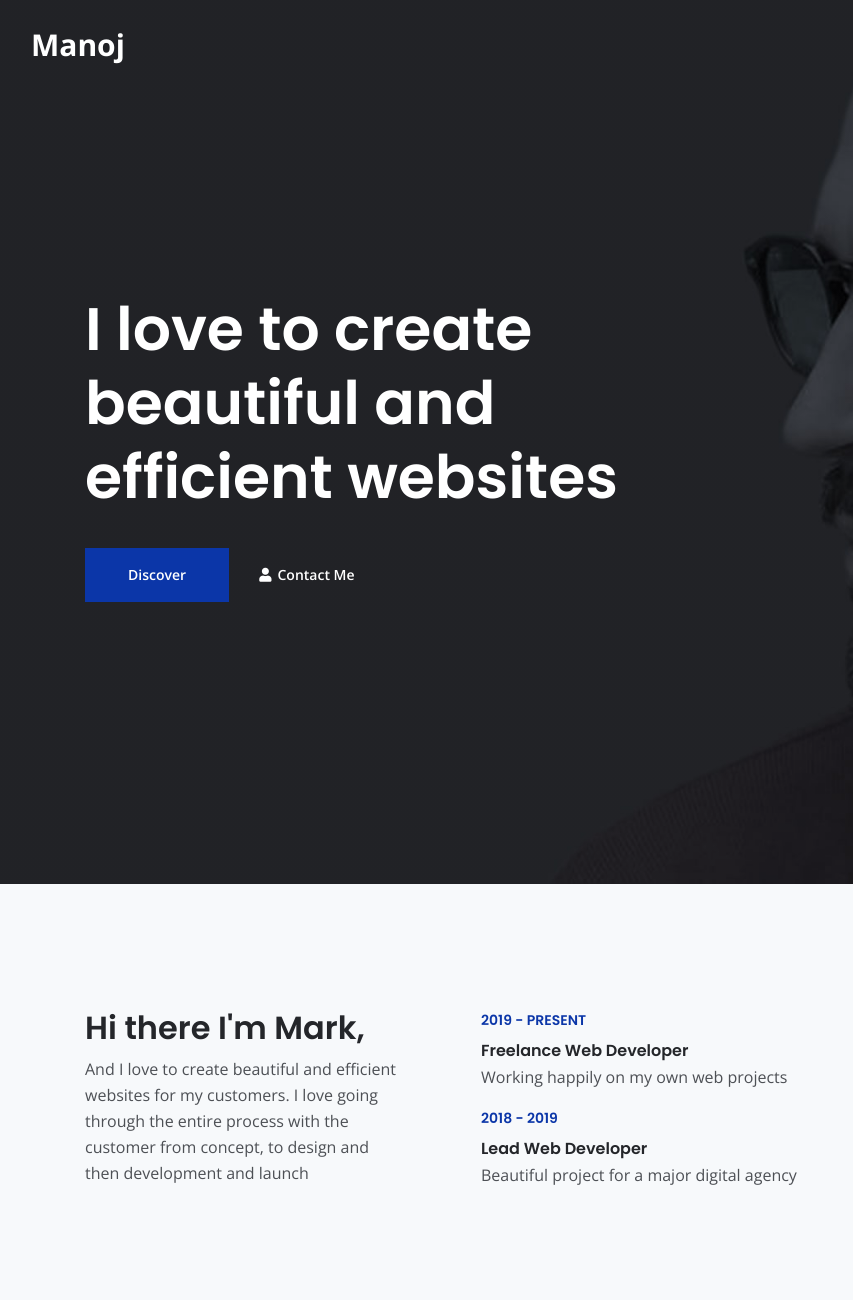
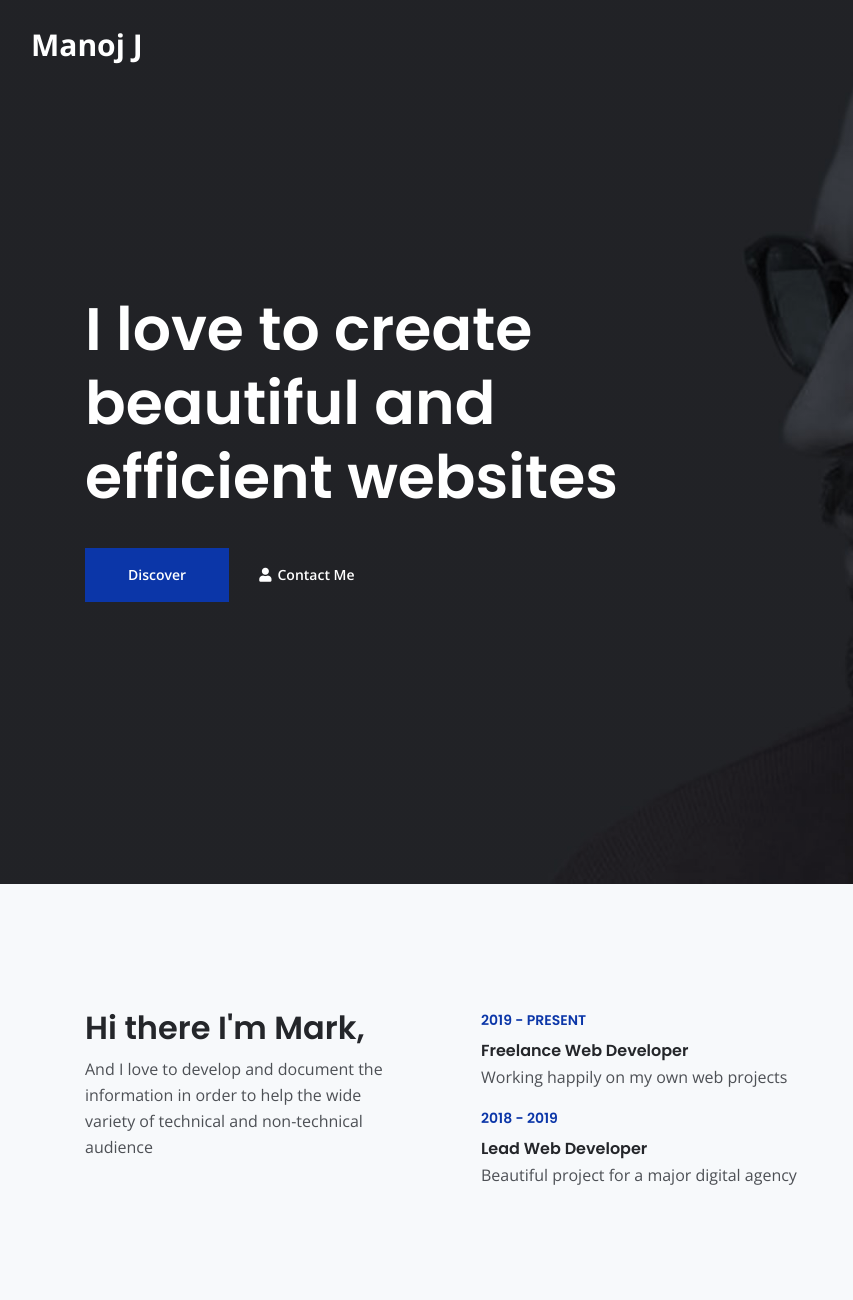
Before and after one commit to manojmandya07/Myprofile, a plain HTML site: page index.html in a window 1280 px wide. Shown: the top 1300 px of the page, 0-853 px from the left. Drawn offline with nearby package versions, Linux system fonts and the light colour scheme.

Commit message:
Update index.html

```diff
--- a/index.html
+++ b/index.html
@@ -37,7 +37,7 @@
         <div class="container">
 
             <!-- Image Logo -->
-            <a class="navbar-brand logo-text page-scroll" href="index.html">Manoj</a>
+            <a class="navbar-brand logo-text page-scroll" href="index.html">Manoj J</a>
 
             <!-- Text Logo - Use this if you don't have a graphic logo -->
 	    <!-- <a class="navbar-brand logo-image" href="index.html"><img src="images/logo.svg" alt="alternative"></a>  -->
@@ -116,7 +116,7 @@
                 <div class="col-lg-4">
                     <div class="text-container first">
                         <h2>Hi there I'm Mark,</h2>
-                        <p>And I love to create beautiful and efficient websites for my customers. I love going through the entire process with the customer from concept, to design and then development and launch</p>
+                        <p>And I love to develop and document the information in order to help the wide variety of technical and non-technical audience</p>
                     </div> <!-- end of text-container -->
                 </div> <!-- end of col -->
                 <div class="col-lg-4">
```
